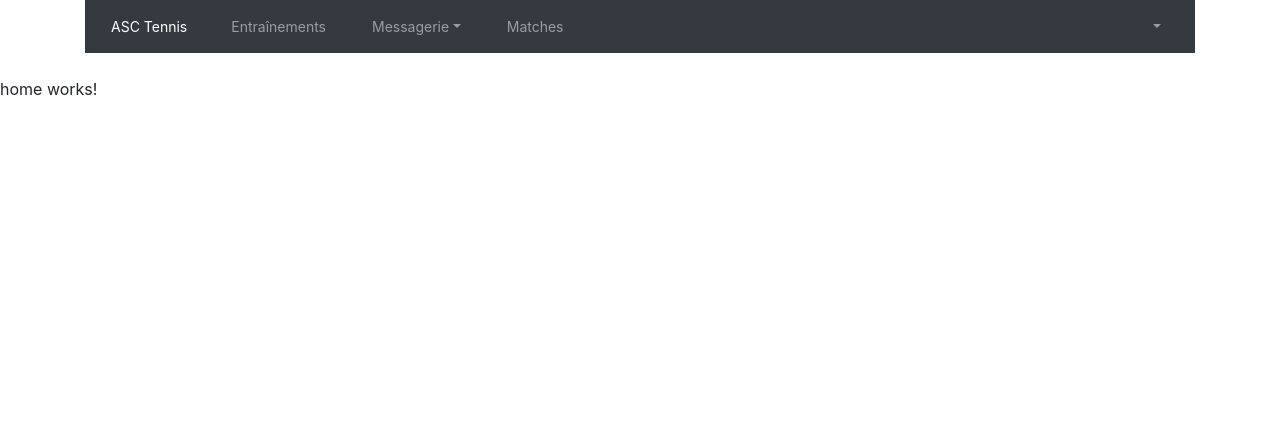
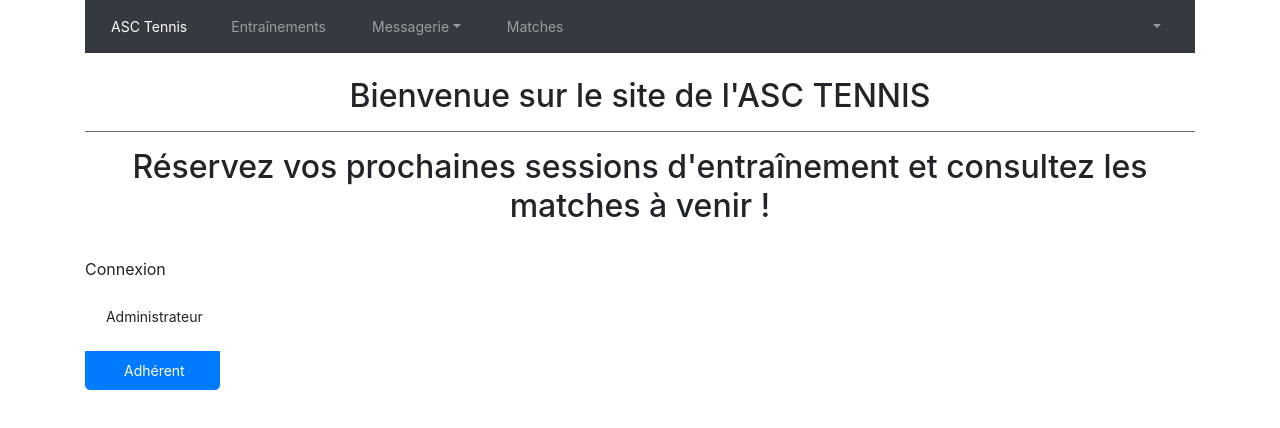
Before and after one commit to Sayavong75/asc-tennis, an Angular app in the folder front/: page / in a window 1280 px wide. Shown: the top 428 px of the page. Built offline with nearby package versions, Linux system fonts and the light colour scheme; some icons are missing.

Commit message:
update compo home: ajout boutons

```diff
--- a/front/src/app/home/home.component.html
+++ b/front/src/app/home/home.component.html
@@ -1 +1,28 @@
-<p>home works!</p>
+<div class="container">
+
+  <div class="center-div">
+    <h2>Bienvenue sur le site de l'ASC TENNIS</h2>
+  </div>
+
+  <!-- SÉPARATEUR -->
+  <hr/>
+
+  <!-- INFORMATIONS GÉNÉRALES -->
+  <div class="center-div">
+    <h2>Réservez vos prochaines sessions d'entraînement et consultez les matches à venir !</h2>
+  </div>
+
+  <br/>
+  <div class="center-block">
+    <p>Connexion</p>
+  </div>
+
+  <!-- BOUTONS -->
+  <div class="center-block">
+    <div class="btn-group-vertical">
+      <button type="button" class="btn btn-default btn-lg mb-3"><span class="glyphicon glyphicon-wrench"></span>&nbsp;Administrateur</button>
+      <button type="button" class="btn btn-primary btn-lg"><span class="glyphicon glyphicon-user"></span>&nbsp;Adhérent</button>
+    </div>
+  </div>
+
+</div>
```
